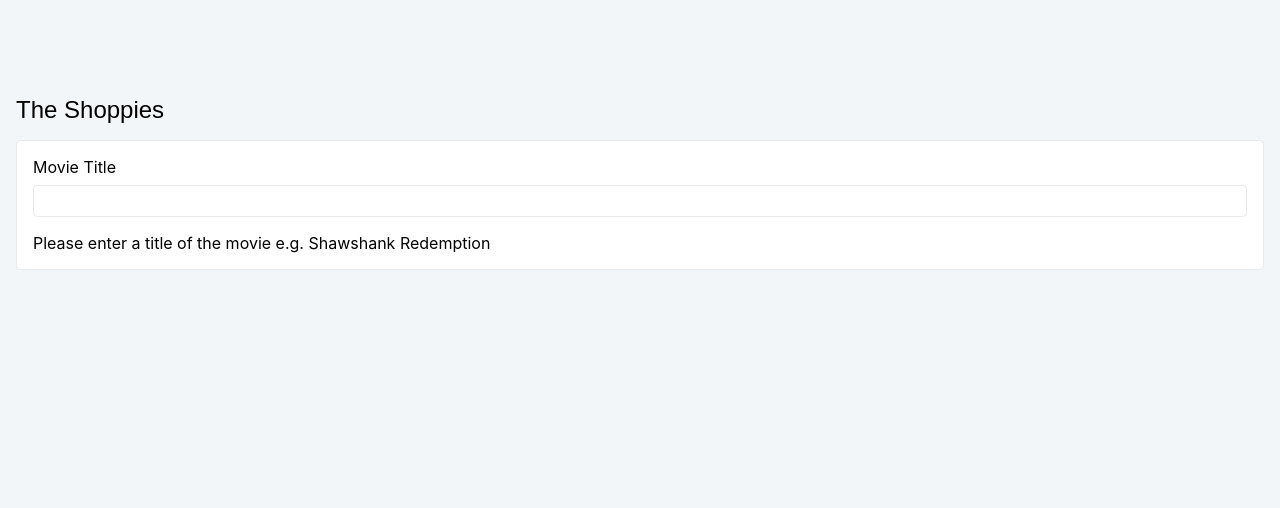
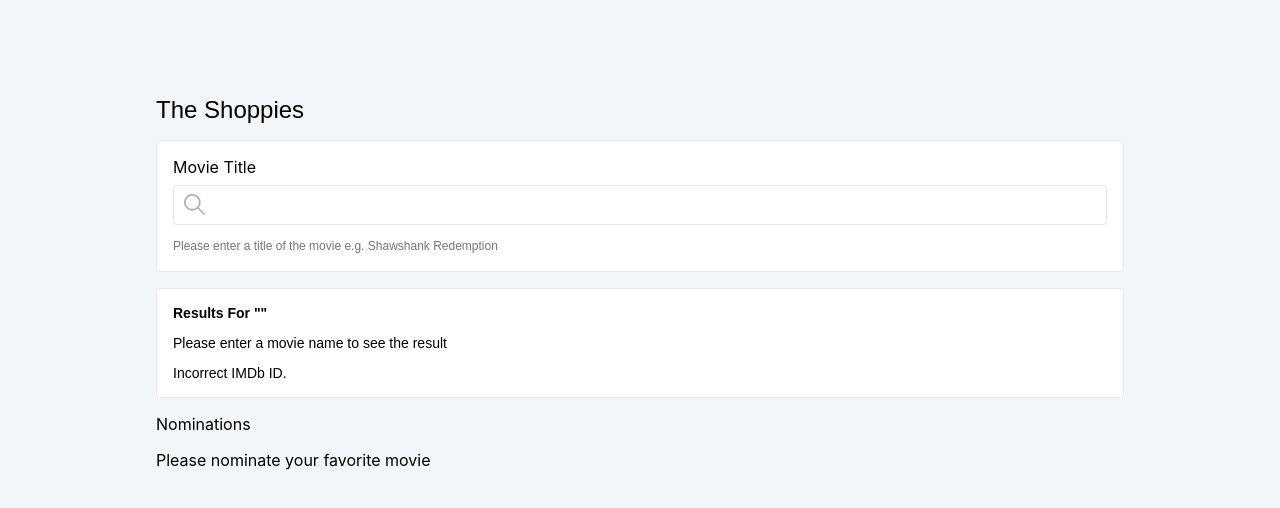
Before and after one commit to Omar-Said/shoppies, a React (Create React App) app: page / in a window 1280 px wide. Shown: the top 508 px of the page. Built offline with nearby package versions, Linux system fonts and the light colour scheme.

Commit message:
Added MovieDisplay component and styling

```diff
--- a/public/index.html
+++ b/public/index.html
@@ -24,7 +24,7 @@
       work correctly both with client-side routing and a non-root public URL.
       Learn how to configure a non-root public URL by running `npm run build`.
     -->
-    <title>React App</title>
+    <title>The Shoppies</title>
   </head>
   <body>
     <noscript>You need to enable JavaScript to run this app.</noscript>
--- a/src/App.js
+++ b/src/App.js
@@ -3,9 +3,9 @@ import "./App.scss";
 
 function App() {
   return (
-    <div className="App">
+    <body className="App">
       <MainPage />
-    </div>
+    </body>
   );
 }
 
--- a/src/App.scss
+++ b/src/App.scss
@@ -7,3 +7,7 @@ html {
 *::after {
   box-sizing: inherit;
 }
+
+body {
+  background-color: #f3f6f8;
+}
--- a/src/Pages/MainPage.js
+++ b/src/Pages/MainPage.js
@@ -1,11 +1,15 @@
 import "./MainPage.scss";
 import SearchBar from "../components/SearchBar/SearchBar.js";
+import MovieDisplay from "../components/MovieDisplay/MovieDisplay.js";
+import Nominations from "../components/Nominations/Nominations.js";
 
 const MainPage = () => {
   return (
     <div className="mainpage">
       <h2 className="mainpage__title">The Shoppies</h2>
       <SearchBar />
+      <MovieDisplay />
+      <Nominations />
     </div>
   );
 };
--- a/src/Pages/MainPage.scss
+++ b/src/Pages/MainPage.scss
@@ -1,8 +1,10 @@
 .mainpage {
   padding-left: 1rem;
   padding-right: 1rem;
-  background-color: #f3f6f8;
+
   height: 100vh;
+  margin: 0 auto;
+  max-width: 1000px;
 
   &__title {
     margin: 0;
--- a/src/components/MovieDisplay/MovieDisplay.js
+++ b/src/components/MovieDisplay/MovieDisplay.js
@@ -0,0 +1,17 @@
+import "./MovieDisplay.scss";
+
+const MovieDisplay = () => {
+  return (
+    <section className="moviedisplay">
+      <div className="moviedisplay__wrapper">
+        <p className="moviedisplay__wrapper-title">Results For ""</p>
+        <p className="moviedisplay__wrapper-text">
+          Please enter a movie name to see the result
+        </p>
+        <p className="moviedisplay__wrapper-text">Incorrect IMDb ID.</p>
+      </div>
+    </section>
+  );
+};
+
+export default MovieDisplay;
--- a/src/components/MovieDisplay/MovieDisplay.scss
+++ b/src/components/MovieDisplay/MovieDisplay.scss
@@ -0,0 +1,23 @@
+.moviedisplay {
+  border: 1px solid #e9e9e9;
+  border-radius: 4px;
+  background-color: #ffffff;
+  margin-top: 1rem;
+
+  &__wrapper {
+    margin: 1rem;
+  }
+
+  &__wrapper-title {
+    font-weight: 600;
+    font-family: Arial, Helvetica, sans-serif;
+    font-size: 0.875rem;
+    margin-bottom: 0.35rem;
+  }
+
+  &__wrapper-text {
+    font-family: Arial, Helvetica, sans-serif;
+    font-size: 0.875rem;
+    margin-bottom: 0.35rem;
+  }
+}
--- a/src/components/Nominations/Nominations.js
+++ b/src/components/Nominations/Nominations.js
@@ -0,0 +1,12 @@
+const Nominations = () => {
+  return (
+    <section>
+      <div>
+        <p>Nominations</p>
+        <p>Please nominate your favorite movie</p>
+      </div>
+    </section>
+  );
+};
+
+export default Nominations;
--- a/src/components/SearchBar/SearchBar.js
+++ b/src/components/SearchBar/SearchBar.js
@@ -6,7 +6,9 @@ const SearchBar = () => {
       <form className="searchbar__form">
         <p className="searchbar__form-title">Movie Title</p>
         <input className="searchbar__form-input"></input>
-        <p>Please enter a title of the movie e.g. Shawshank Redemption</p>
+        <p className="searchbar__form-text">
+          Please enter a title of the movie e.g. Shawshank Redemption
+        </p>
       </form>
     </section>
   );
--- a/src/components/SearchBar/SearchBar.scss
+++ b/src/components/SearchBar/SearchBar.scss
@@ -17,7 +17,20 @@
     width: 100%;
     border-radius: 4px;
     border: 1px solid #e9e9e9;
-    height: 2rem;
+    height: 2.5rem;
     outline: none;
+
+    background-image: url("../../assets/icons/search.svg");
+    background-repeat: no-repeat;
+    background-position-x: 10px;
+    background-position-y: 8px;
+    padding-left: 2.5rem;
+  }
+
+  &__form-text {
+    font-size: 0.75rem;
+    font-family: Arial, Helvetica, sans-serif;
+    color: rgba($color: #000000, $alpha: 0.54);
+    line-height: 1.5;
   }
 }
```
Also changed, not shown: 1 other file (tests, documents, lock files or other folders).
